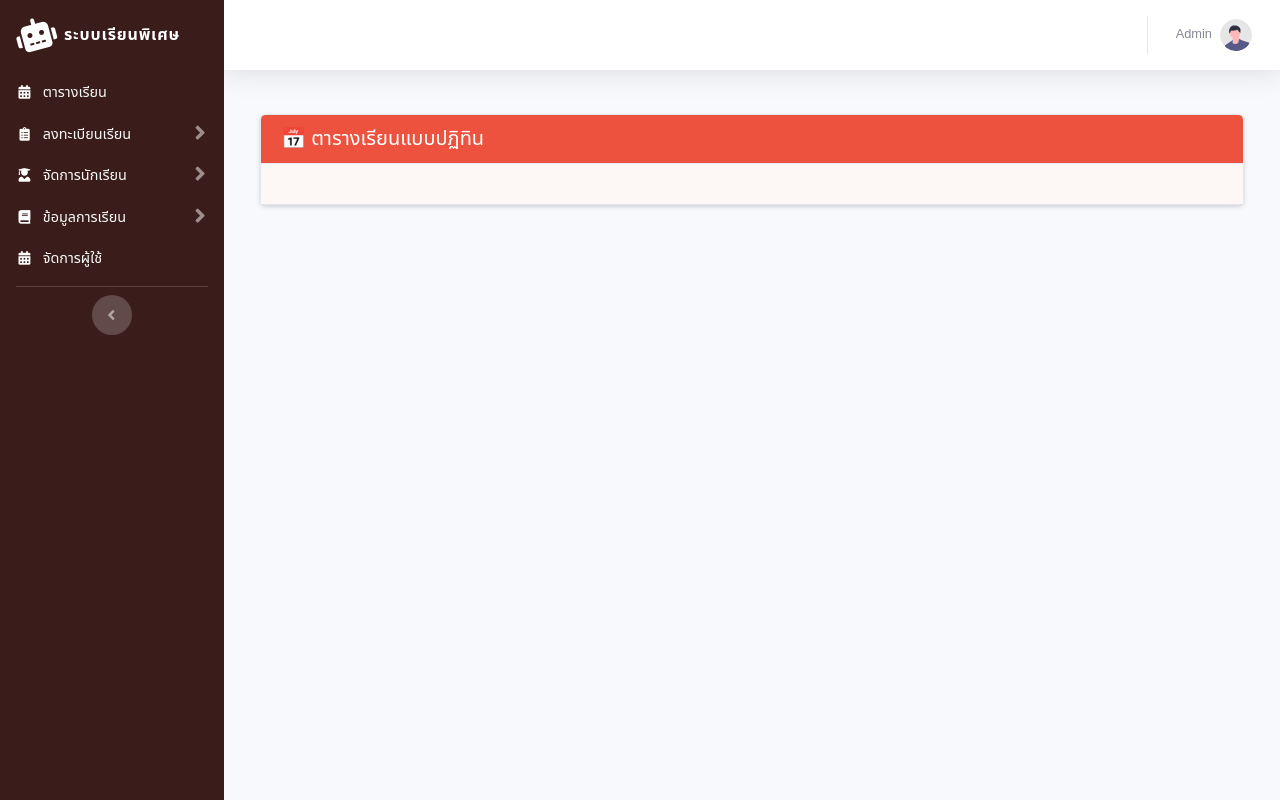
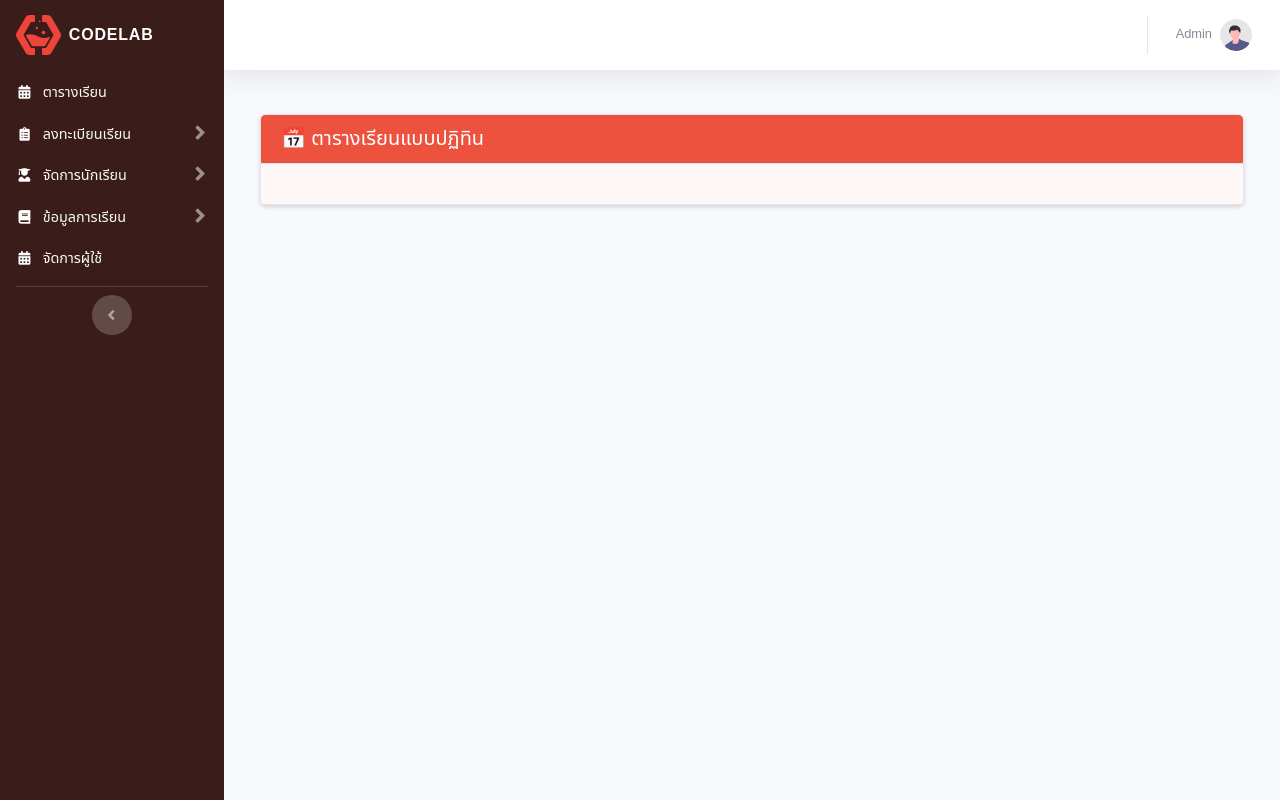
Before and after one commit to kwamkid/flask-course-app, a Flask app: page /calendar in a window 1280 px wide. Run offline with Flask 3, Linux system fonts and the light colour scheme; the visitor is signed in with stand-in values (Sample User, id 1); tables that the repository leaves empty hold one stand-in row (values such as "Sample post"); data that the repository does not hold is empty; some libraries are stand-ins or nearby versions.

Commit message:
update logo and favicon

```diff
--- a/app.py
+++ b/app.py
@@ -22,7 +22,16 @@
 app.config['DEBUG'] = True
 
 app.secret_key = 'uK&2t#fYxP7$eNp!qA1z'  # ✅ ตั้งค่าลับอะไรก็ได้
-app.config['SQLALCHEMY_DATABASE_URI'] = 'sqlite:///' + os.path.join(app.instance_path, 'school.db')
+# แทนบรรทัดนี้:
+# app.config['SQLALCHEMY_DATABASE_URI'] = os.getenv('DATABASE_URL')
+
+# ใช้แบบนี้แทน:
+if os.getenv("RENDER") == "true":
+    # ใช้ DATABASE_URL จาก Render
+    app.config['SQLALCHEMY_DATABASE_URI'] = os.getenv('DATABASE_URL')
+else:
+    # ใช้ SQLite สำหรับ local
+    app.config['SQLALCHEMY_DATABASE_URI'] = 'sqlite:///school.db'
 app.config['SQLALCHEMY_TRACK_MODIFICATIONS'] = False
 
 
--- a/templates/base.html
+++ b/templates/base.html
@@ -2,7 +2,8 @@
 <html lang="th">
 <head>
     <meta charset="UTF-8">
-    <title>{% block title %}ระบบจัดการเรียน{% endblock %}</title>
+    <title>{% block title %} ระบบจัดการการเรียนการสอน CodeLab{% endblock %}</title>
+    <link rel="icon" href="{{ url_for('static', filename='img/logo.svg') }}" type="image/svg+xml">
     <!-- Custom fonts and styles for this template -->
     <link href="{{ url_for('static', filename='vendor/fontawesome-free/css/all.min.css') }}" rel="stylesheet" type="text/css">
     <link href="https://fonts.googleapis.com/css?family=Nunito:200,300,400,700" rel="stylesheet">
--- a/templates/sidebar.html
+++ b/templates/sidebar.html
@@ -9,10 +9,8 @@
 
   <!-- Sidebar - Brand -->
   <a class="sidebar-brand d-flex align-items-center justify-content-start px-3 py-1" href="/">
-    <div class="sidebar-brand-icon rotate-n-15">
-      <i class="fas fa-robot fa-fw"></i>
-    </div>
-    <div class="sidebar-brand-text mx-2">ระบบเรียนพิเศษ</div>
+   <img src="{{ url_for('static', filename='img/logo.svg') }}" alt="Logo" height="40">
+    <div class="sidebar-brand-text mx-2">CodeLab</div>
   </a>
 <!--    <div class="sidebar-heading mt-3 mb-2 px-3">จัดการคลาสเรียน</div>-->
 
```
Also changed, not shown: static/img/logo.svg (added).
